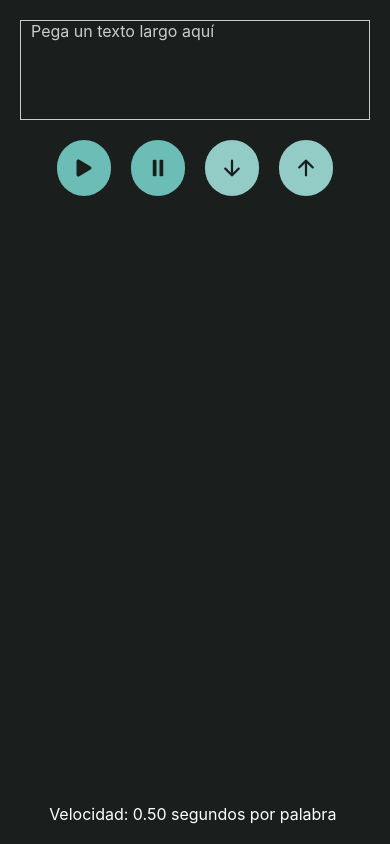
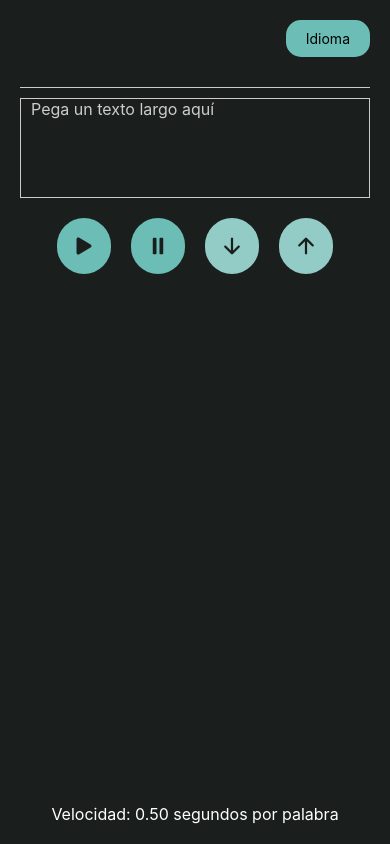
Before and after one commit to potento/readerest, a React Native app: screen / in a window 390 px wide. Built offline with nearby package versions, Linux system fonts and the light colour scheme.

Commit message:
Add topnav to add a btn to select language, also add json to manage strings accordingly

```diff
--- a/App.js
+++ b/App.js
@@ -1,14 +1,19 @@
+// Imports
 import React, { useState, useEffect } from 'react';
-import { StatusBar, Text, View, TextInput, TouchableOpacity } from 'react-native';
+import { StatusBar, Text, View, TextInput, TouchableOpacity, Modal, Button } from 'react-native';
 import { Ionicons } from '@expo/vector-icons';
 import { styles } from './styles';
+import strings from './languages.json';
 
 export default function App() {
+  // Getters and setters
   const [inputText, setInputText] = useState('');
   const [words, setWords] = useState([]);
   const [wordIndex, setWordIndex] = useState(0);
   const [speed, setSpeed] = useState(0.5);
   const [isReading, setIsReading] = useState(false);
+  const [language, setLanguage] = useState('es');
+  const [modalVisible, setModalVisible] = useState(false);
 
   useEffect(() => {
     let timer;
@@ -45,10 +50,43 @@ export default function App() {
     }
   };
 
+  const handleChangeLanguage = (lang) => {
+    setLanguage(lang);
+    setModalVisible(false);
+  };
+
+  // Language variables
+    const lang_txt          = strings.lang_txt[language];
+    const paste_txt         = strings.paste_txt[language];
+    const speed_txt         = strings.speed_txt[language];
+    const sec_per_word_txt  = strings.sec_per_word_txt[language];
+
+  // Visual part
   return (
     <View style={styles.container}>
+      <View style={styles.topnav}>
+        <TouchableOpacity style={styles.languageBtn} onPress={() => setModalVisible(true)}>
+          <Text style={styles.languageText}>{lang_txt}</Text>
+        </TouchableOpacity>
+      </View>
+      <View style={styles.divider} />
+      {/* Modal de selección de idioma */}
+      <Modal
+        animationType="slide"
+        transparent={true}
+        visible={modalVisible}
+        onRequestClose={() => setModalVisible(false)}
+      >
+        <View style={styles.modalContainer}>
+          <View style={styles.modalContent}>
+            <Button title="Esperanto" onPress={() => handleChangeLanguage('eo')} />
+            <Button title="Español" onPress={() => handleChangeLanguage('es')} />
+            <Button title="English" onPress={() => handleChangeLanguage('en')} />
+          </View>
+        </View>
+      </Modal>
       <TextInput
-        placeholder="Pega un texto largo aquí"
+        placeholder={paste_txt}
         multiline
         style={styles.input}
         onChangeText={(text) => setInputText(text)}
@@ -74,7 +112,7 @@ export default function App() {
           <Text style={styles.word}>{words[wordIndex]}</Text>
         )}
       </View>
-      <Text style={styles.speedText}>Velocidad: {speed.toFixed(2)} segundos por palabra </Text>
+      <Text style={styles.speedText}>{speed_txt}{speed.toFixed(2)}{sec_per_word_txt}</Text>
       <StatusBar style="auto" />
     </View>
   );
--- /dev/null
+++ b/languages.json
@@ -0,0 +1,22 @@
+{
+    "lang_txt": {
+        "eo": "Lingvon",
+        "es": "Idioma",
+        "en": "Language"
+    },
+    "paste_txt": {
+        "eo": "Algluu longan tekston ĉi tie",
+        "es": "Pega un texto largo aquí",
+        "en": "Paste a long text here"
+    },
+    "speed_txt": {
+        "eo": "Rapido: ",
+        "es": "Velocidad: ",
+        "en": "Speed: "
+    },
+    "sec_per_word_txt": {
+        "eo": " sekundoj por vorto",
+        "es": " segundos por palabra",
+        "en": " seconds per word: "
+    }
+}
--- a/styles.js
+++ b/styles.js
@@ -49,4 +49,40 @@ export const styles = StyleSheet.create({
     color: '#fff',
     textAlign: 'center',
   },
+  modalContainer: {
+    flex: 1,
+    justifyContent: 'center',
+    alignItems: 'center',
+    backgroundColor: 'rgba(0, 0, 0, 0.5)',
+  },
+  modalContent: {
+    backgroundColor: 'white',
+    padding: 20,
+    borderRadius: 10,
+    elevation: 5,
+    shadowColor: '#000',
+    shadowOffset: {
+      width: 0,
+      height: 2,
+    },
+    shadowOpacity: 0.25,
+    shadowRadius: 4,
+  },
+  topnav: {
+    flexDirection: 'row',
+    justifyContent: 'flex-end',
+    alignItems: 'center',
+    marginBottom: 20,
+  },
+  languageBtn: {
+    paddingVertical: 10,
+    paddingHorizontal: 20,
+    backgroundColor: '#6cbdb5',
+    borderRadius: 15,
+  },
+  divider: {
+    borderBottomColor: '#ccc',
+    borderBottomWidth: 1,
+    marginVertical: 10,
+  },
 });
```
